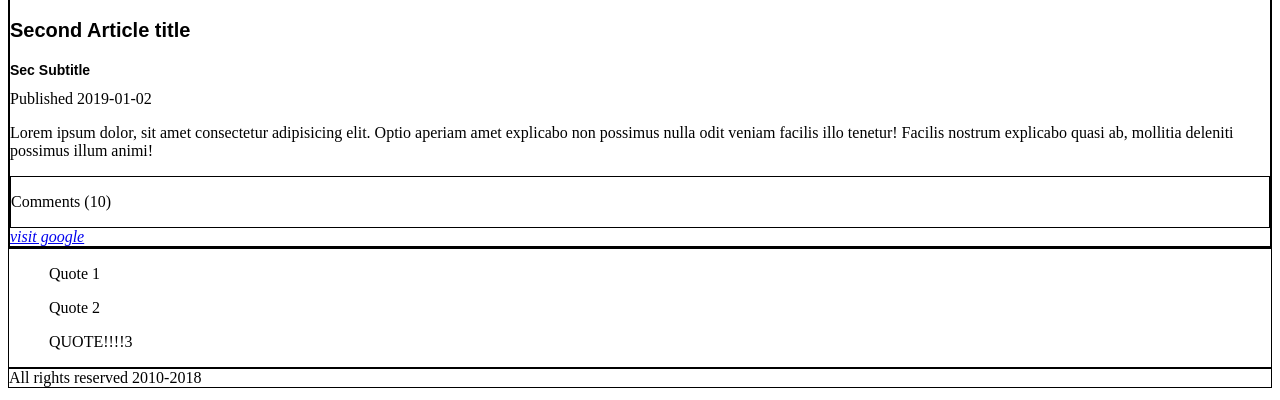
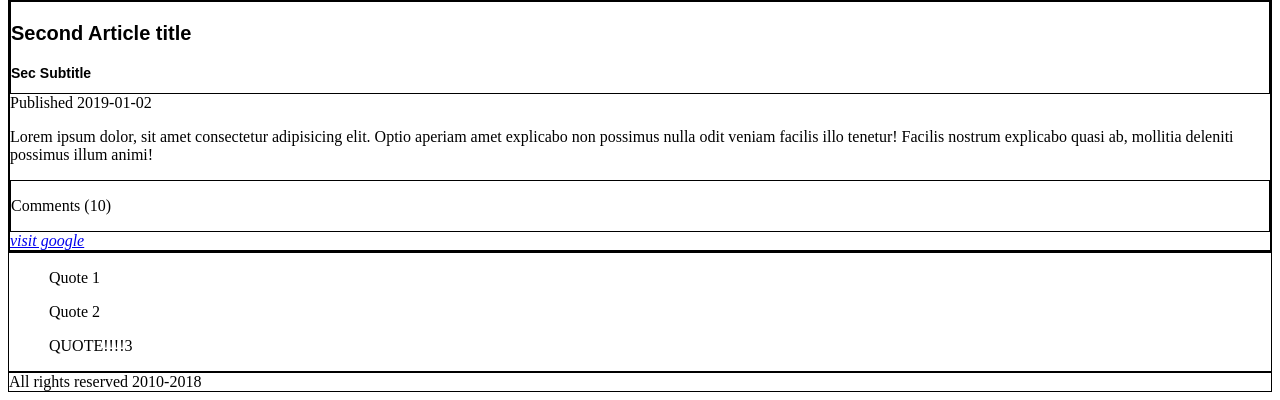
Before and after one commit to jorgechauxjr/html-css-blog, a plain HTML site: page index.html in a window 1280 px wide. Shown: the part 425-825 px from the top of the page. Drawn offline with Linux system fonts and the light colour scheme.

Commit message:
Stablished all elements in blocks

```diff
--- a/styles.css
+++ b/styles.css
@@ -11,6 +11,12 @@ h2 {
   font: bold 14px sans-serif;
 }
 
-header, nav, section, article, aside, footer {
+/* header,  nav, section, article, aside, footer hgroup{
   border: 1px solid black;
+  display: block;
+} */
+
+header, section, footer, aside, nav, article, hgroup {
+  border: 1px solid black;
+  display: block;
 }
```
